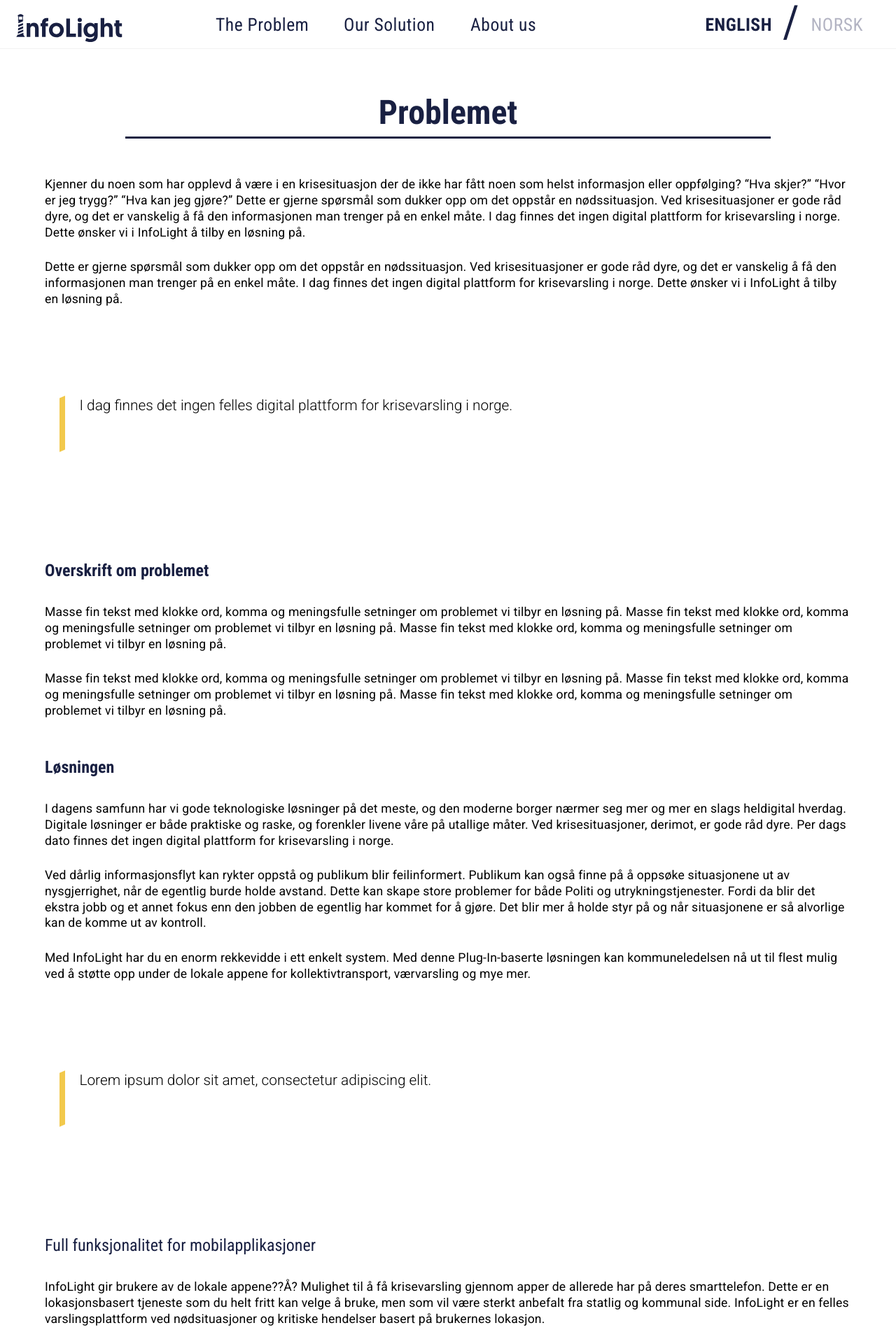
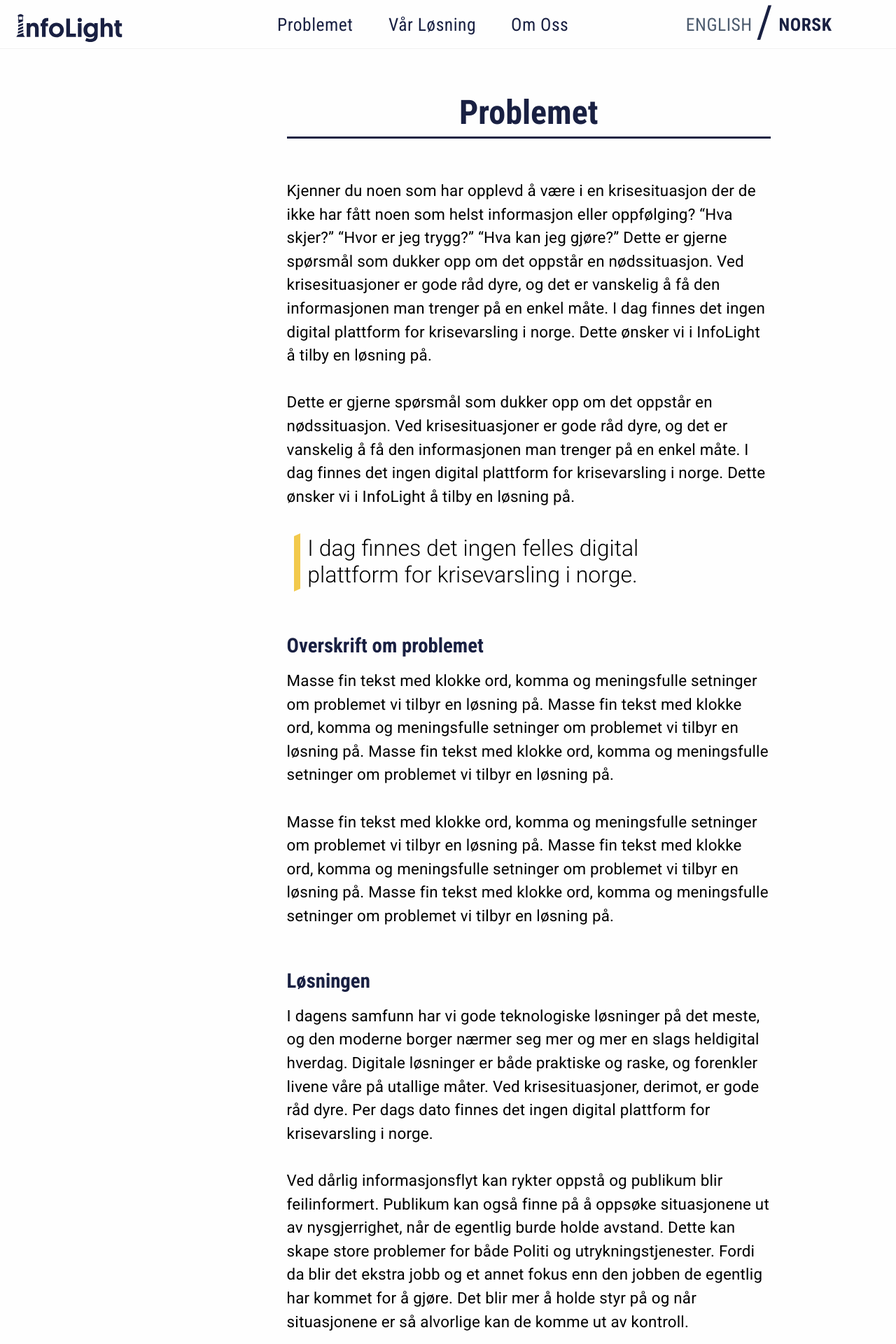
Before and after one commit to RHellenes/HiOA-final_project, a PHP site: page / in a window 1280 px wide. Shown: the top 1920 px of the page at 70% size. Run offline with PHP 8.4, Linux system fonts and the light colour scheme.

Commit message:
Gjorde siden helt norsk + ny bakgrunn (nesten)

```diff
--- a/css/global.css
+++ b/css/global.css
@@ -19,7 +19,7 @@ body {
 
 	font-family: 'Roboto', sans-serif;
 	margin: 0;
-
+	background-color: #fefefe;
 	padding-top:70px;
 
 
@@ -30,7 +30,7 @@ header {
 	top: 0;
 
 	border-bottom: 1px solid #f1f1f1;
-	background-color: #fff;
+	background-color: #fefefe;
 	height: 70px;
 	overflow: hidden;
 	transition: all 0.4s;
@@ -45,7 +45,7 @@ header {
 	height:100vh;
 	background-color: #192042;
 	transition: all .4s;
-	color: #fff;
+	color: #fefefe;
 }
 .logo_area {
 	height: 48px;
@@ -61,8 +61,8 @@ header {
 	margin: 9px 0;
 }
 .white_svg_fill{
-	fill:#ffffff !important;
-	color: #ffffff;
+	fill:#fefefe !important;
+	color: #fefefe;
 }
 .menu_icon{
 	float: right;
@@ -116,7 +116,7 @@ header {
 	transition: all .3s;
 }
 .white_text{
-	color: #fff;
+	color: #fefefe;
 	transition: all .3s;
 }
 .rotate1{
@@ -218,7 +218,7 @@ nav ul li:hover{
 }
 
 #lang_pos-ctrl a{
-	color:#B3B4C3;
+	color:#4D5C6F;
 	text-transform: uppercase;
 	text-decoration: none;
 	font-size: 2em;
@@ -265,13 +265,14 @@ nav ul li:hover{
 
 
 main {
-	width: 90%;
-	margin: 0 5%;
+	width: 100%;
+	margin: 0;
 
 }
 section{
-	width: 100%;
-	margin: 20px 0;
+	width: 90%;
+	margin: 20px 5%;
+	float: left;
 }
 #forsidebilde {
 	max-width: 60%;
@@ -282,37 +283,17 @@ h1,
 h2,
 h3{
 	font-family: "Roboto Condensed", condensed;
-	margin: 2.6rem 0 1.3rem 0;
+	margin: 2.6rem 0 0 0;
 	width: 100%;
 	color: #192042;
 	float: left;
 
 }
-h1{
+main section > h1{
 	font-size: 3em;
 	font-weight: 700;
 	text-align: center;
 	margin-bottom:0.375rem;
-
-}
-
-h2 {
-	font-size: 1.5em;
-	font-weight: 700;
-}
-
-h3 {
-	font-size: 1.5em;
-	font-weight: 400;
-
-}
-main p {
-	font-family: "Roboto", sans-serif;
-	font-size: 1.1em;
-	letter-spacing: 0.2px;
-	line-height: 1.3em;
-	margin: .75em 0;
-	float: left;
 
 }
 main section hr{
@@ -322,6 +303,27 @@ main section hr{
 	background-color: #192042;
 	margin: 0px 10% 2.6rem 10%;
 }
+
+main section > h2 {
+	font-size: 1.8em;
+	font-weight: 700;
+}
+
+main section > h3 {
+	font-size: 1.8em;
+	font-weight: 400;
+
+}
+main p {
+	font-family: "Roboto", sans-serif;
+	font-size: 1.1em;
+	letter-spacing: 0.2px;
+	line-height: 1.5em;
+	margin: .75em 0;
+	float: left;
+
+}
+
 
 .liste_i_tekst{
 	margin: 0;
@@ -349,12 +351,12 @@ main section hr{
 #blikkfang {
 	font-family: "Roboto", sans-serif;
 	font-weight: 300;
-	font-size: 1.3em;
+	font-size: 1.4em;
 	margin: 10% 0%;
 	width: 90%;
 	float: left;
 	display: block;
-	height: calc(3.9rem + 15px);
+	height: calc(3rem + 15px);
 
 }
 
@@ -408,7 +410,7 @@ main section hr{
 
 	.logo_area{
 		width: 18%;
-		background-color: #fff;
+		background-color: #fefefe;
 
 	}
 	#fill_override{
@@ -418,7 +420,7 @@ main section hr{
 		width: 82%;
 		float: left;
 		height: 70px;
-		margin: 0;
+		margin: 0 0 0 0%;
 		display: block;
 		padding-bottom: 0;
 	}
@@ -479,15 +481,45 @@ main section hr{
 	}
 
 	#color_override{
-		background-color: #fff;
+		background-color: #fefefe;
+	}
+	main section > hr,
+	main section > h1,
+	main section > h2,
+	main section > h3,
+	main section > p{
+		width: 60%;
+		margin-left: 30%;
+	}
+	main section > p{
+		font-size: 1.4em;
+	}
+
+	#blikkfang{
+		width: 45%;
+		font-size: 2rem;
+		margin: 1.3rem 0 1.3rem 30%;
+		height: calc(4rem + 15px);
+
+	}
+	#blikkfang::before{
+		width: 9px;
+	}
+	main section > h2{
+
 	}
 
 
 }
+@media only screen and (min-width: 1100px){
 
+}
 /*////////   Desktop    /////////*/
-@media only screen and (min-width: 1200px){
-
+@media only screen and (min-width: 1254px){
+	nav{
+	width: 70%;
+	margin: 0 0 0 7.5%;
+	}
 }
 
 /* Skriv under hver av de ulike skjermstørrelser! Mobil først.
--- a/index.html
+++ b/index.html
@@ -66,32 +66,32 @@
 
 		<nav id="color_override">
 			<div class="section_1">
-				<span class="nav_title">Content:</span>
+				<span class="nav_title">Innhold:</span>
 				<ul>
 					<a href="#" onclick="mobile_nav()">
 						<li>
-							<p class="anti_skew">The Problem</p>
+							<p class="anti_skew">Problemet</p>
 						</li>
 					</a>
 					<a href="#" onclick="mobile_nav()">
 						<li>
-							<p class="anti_skew">Our Solution</p>
+							<p class="anti_skew">Vår Løsning</p>
 						</li>
 					</a>
 					<a href="#" onclick="mobile_nav()">
 						<li>
-							<p class="anti_skew">About us</p>
+							<p class="anti_skew">Om Oss</p>
 						</li>
 					</a>
 				</ul>
 			</div>
 
 			<div class="section_2">
-				<span class="nav_title">Language:</span>
+				<span class="nav_title" lang="en">Language:</span>
 				<div id="lang_pos-ctrl">
-					<a href="#" id="active_lang">English</a>
+					<a href="#"  lang="en">English</a>
 					<span>/</span>
-					<a href="#" >Norsk</a>
+					<a href="#" id="active_lang" lang="no">Norsk</a>
 				</div>
 			</div>
 
```
